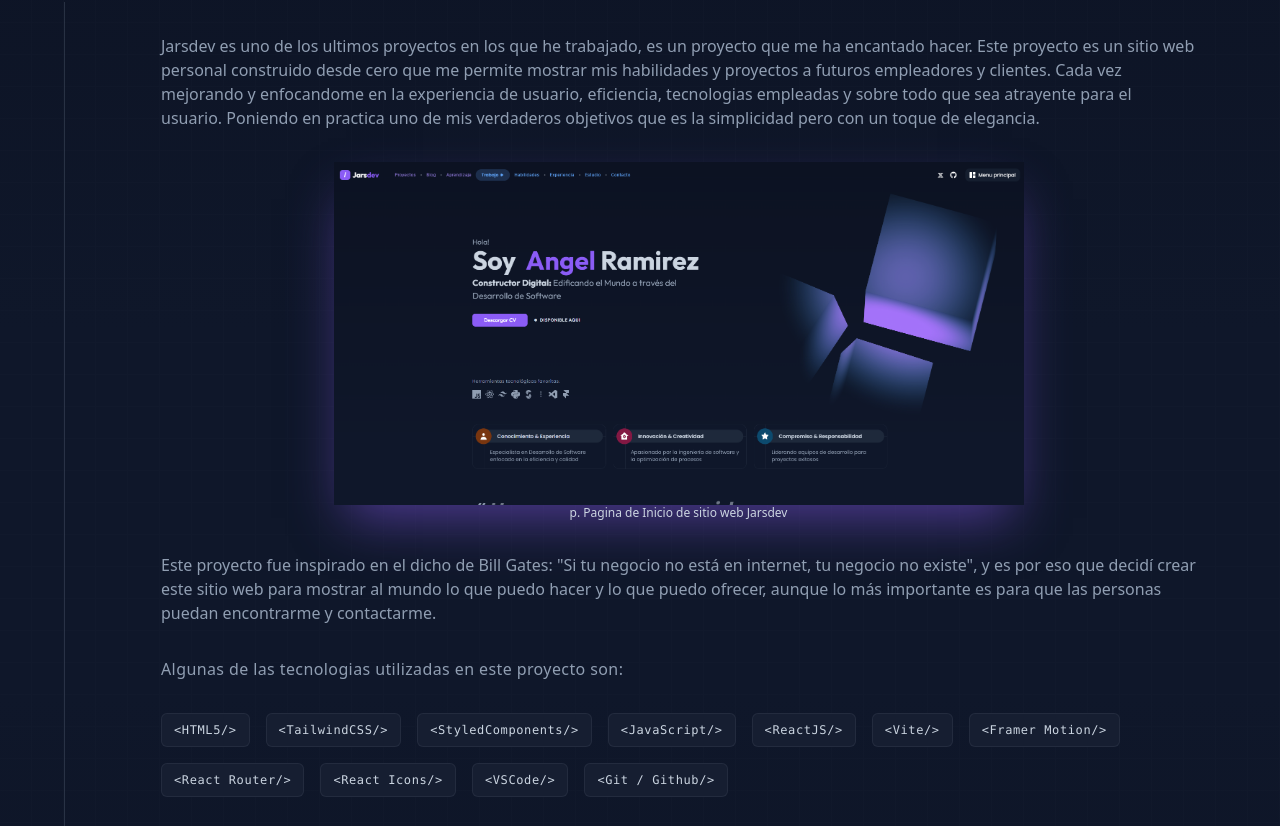
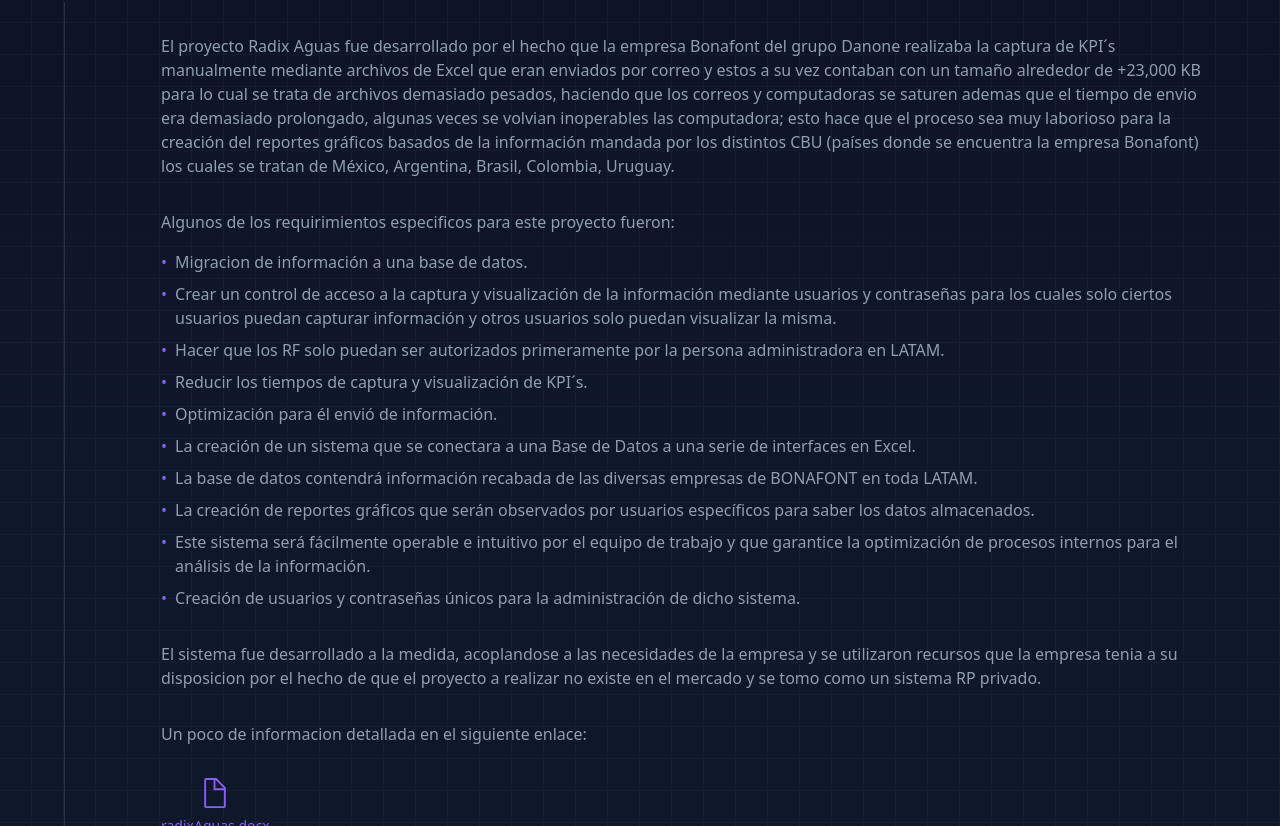
Before and after one commit to ImJars/Development-full-coding, a React (Vite) app: page /project_page_Six in a window 1280 px wide. Shown: the part 394-1220 px from the top of the page. Built offline with nearby package versions, Linux system fonts and the light colour scheme.

Commit message:
Update projects

```diff
--- a/src/components/projects/project_page_Six.jsx
+++ b/src/components/projects/project_page_Six.jsx
@@ -4,6 +4,7 @@ import Languajes from "../skills/languajes";
 import Footer from "../../footer";
 import { MdOutlineKeyboardBackspace } from "react-icons/md";
 import { useNavigate } from "react-router-dom";
+import { SlDoc } from "react-icons/sl";
 
 const ProjectSection = styled.section`
   display: inline-block;
@@ -38,7 +39,7 @@ const BackgroundSection = styled.div`
     height: 100%;
     position: absolute;
     z-index: 1;
-    opacity: 0.3199;
+    opacity: 1;
   }
 `;
 const TitleSection = styled.div`
@@ -62,63 +63,147 @@ function PageProjectSix() {
         <section className=" text-white">
           <ProjectSection>
             <div className="content-wrapped pt-20 sm:pt-32">
-              <div className="flex">
+              <div className="flex mx-4 sm:mx-0">
                 <button onClick={() => navigate(-1)} className="">
                   <MdOutlineKeyboardBackspace className="text-4xl text-text-general hover:scale-90 transition-all duration-300 ease-in-out" />
                 </button>
               </div>
               <TitleSection className="mx-5 sm:mx-0 my-20 flex justify-center">
                 <h1 className="Title-Name text-text-white-gray text-7xl font-bold tracking-wide">
-                  Proyectos varios
+                  Radix Aguas
                 </h1>
               </TitleSection>
-              <div className="border-l px-5 pb-28 md:pl-24 border-text-general border-opacity-20">
-                <div>
-                  <p className="text-text-general my-8 text-justify sm:text-left">
-                    Jarsdev es uno de los ultimos proyectos en los que he
-                    trabajado, es un proyecto que me ha encantado hacer. Este
-                    proyecto es un sitio web personal construido desde cero que
-                    me permite mostrar mis habilidades y proyectos a futuros
-                    empleadores y clientes. Cada vez mejorando y enfocandome en
-                    la experiencia de usuario, eficiencia, tecnologias empleadas
-                    y sobre todo que sea atrayente para el usuario. Poniendo en
-                    practica uno de mis verdaderos objetivos que es la
-                    simplicidad pero con un toque de elegancia.
+              <div className="border-l pb-28 md:pl-24 border-text-general border-opacity-20">
+                <div className="mx-4 sm:mx-0">
+                  <p className="text-text-general my-8 sm:text-left">
+                    El proyecto Radix Aguas fue desarrollado por el hecho que la
+                    empresa Bonafont del grupo Danone realizaba la captura de
+                    KPI´s manualmente mediante archivos de Excel que eran
+                    enviados por correo y estos a su vez contaban con un tamaño
+                    alrededor de +23,000 KB para lo cual se trata de archivos
+                    demasiado pesados, haciendo que los correos y computadoras
+                    se saturen ademas que el tiempo de envio era demasiado
+                    prolongado, algunas veces se volvian inoperables las
+                    computadora; esto hace que el proceso sea muy laborioso para
+                    la creación del reportes gráficos basados de la información
+                    mandada por los distintos CBU (países donde se encuentra la
+                    empresa Bonafont) los cuales se tratan de México, Argentina,
+                    Brasil, Colombia, Uruguay.
                   </p>
-                  <div className="flex flex-col justify-center my-8">
-                    <img
-                      src="legacyier-express.png"
-                      alt="img_legacyier-express"
-                      className="w-2/3 shadow-2xl shadow-text-purple/50 flex justify-center mx-auto"
-                    />
-                    <p className="flex justify-center text-xs text-text-white-gray">
-                      p. Pagina de Inicio de sitio web Jarsdev
-                    </p>
-                  </div>
+                  <p className="text-text-general my-4 text-justify sm:text-left">
+                    Algunos de los requirimientos especificos para este proyecto
+                    fueron:
+                  </p>
+                  <ul className="text-text-general my-4 sm:text-left flex flex-col gap-2">
+                    <li className="flex space-x-2">
+                      <span className="text-text-purple">&#8226;</span>
+                      <p>Migracion de información a una base de datos.</p>
+                    </li>
+                    <li className="flex space-x-2">
+                      <span className="text-text-purple">&#8226;</span>
+                      <p>
+                        Crear un control de acceso a la captura y visualización
+                        de la información mediante usuarios y contraseñas para
+                        los cuales solo ciertos usuarios puedan capturar
+                        información y otros usuarios solo puedan visualizar la
+                        misma.
+                      </p>
+                    </li>
+                    <li className="flex space-x-2">
+                      <span className="text-text-purple">&#8226;</span>
+                      <p>
+                        Hacer que los RF solo puedan ser autorizados
+                        primeramente por la persona administradora en LATAM.
+                      </p>
+                    </li>
+                    <li className="flex space-x-2">
+                      <span className="text-text-purple">&#8226;</span>
+                      <p>
+                        Reducir los tiempos de captura y visualización de KPI´s.
+                      </p>
+                    </li>
+                    <li className="flex space-x-2">
+                      <span className="text-text-purple">&#8226;</span>
+                      <p>Optimización para él envió de información.</p>
+                    </li>
+                    <li className="flex space-x-2">
+                      <span className="text-text-purple">&#8226;</span>
+                      <p>
+                        La creación de un sistema que se conectara a una Base de
+                        Datos a una serie de interfaces en Excel.
+                      </p>
+                    </li>
+                    <li className="flex space-x-2">
+                      <span className="text-text-purple">&#8226;</span>
+                      <p>
+                        La base de datos contendrá información recabada de las
+                        diversas empresas de BONAFONT en toda LATAM.
+                      </p>
+                    </li>
+                    <li className="flex space-x-2">
+                      <span className="text-text-purple">&#8226;</span>
+                      <p>
+                        La creación de reportes gráficos que serán observados
+                        por usuarios específicos para saber los datos
+                        almacenados.
+                      </p>
+                    </li>
+                    <li className="flex space-x-2">
+                      <span className="text-text-purple">&#8226;</span>
+                      <p>
+                        Este sistema será fácilmente operable e intuitivo por el
+                        equipo de trabajo y que garantice la optimización de
+                        procesos internos para el análisis de la información.
+                      </p>
+                    </li>
+                    <li className="flex space-x-2">
+                      <span className="text-text-purple">&#8226;</span>
+                      <p>
+                        Creación de usuarios y contraseñas únicos para la
+                        administración de dicho sistema.
+                      </p>
+                    </li>
+                  </ul>
                   <p className="text-text-general my-8">
-                    Este proyecto fue inspirado en el dicho de Bill Gates: "Si
-                    tu negocio no está en internet, tu negocio no existe", y es
-                    por eso que decidí crear este sitio web para mostrar al
-                    mundo lo que puedo hacer y lo que puedo ofrecer, aunque lo
-                    más importante es para que las personas puedan encontrarme y
-                    contactarme.
+                    El sistema fue desarrollado a la medida, acoplandose a las
+                    necesidades de la empresa y se utilizaron recursos que la
+                    empresa tenia a su disposicion por el hecho de que el
+                    proyecto a realizar no existe en el mercado y se tomo como
+                    un sistema RP privado.
                   </p>
+                  <p className="text-text-general my-8">
+                    Un poco de informacion detallada en el siguiente enlace:
+                  </p>
+                  <div className="inline-block group">
+                      <a href="radixAguas.docx" download={"radixAguas.docx"} className="flex flex-col">
+                        <div className="flex justify-center">
+                          <SlDoc className="text-3xl text-text-purple group-hover:text-purple-400 transition-all duration-200 ease-in-out" />
+                        </div>
+                        <h1 className="text-text-purple text-sm mt-2 group-hover:text-purple-400 transition-all duration-200 ease-in-out">
+                        radixAguas.docx
+                        </h1>
+                      </a>
+                    </div>
                   <p className="text-text-general tracking-wide my-8">
                     Algunas de las tecnologias utilizadas en este proyecto son:
                   </p>
                   <div className="flex flex-wrap gap-4 mt-5">
-                    <Languajes title="HTML5" />
-                    <Languajes title="TailwindCSS" />
-                    <Languajes title="StyledComponents" />
-                    <Languajes title="JavaScript" />
-                    <Languajes title="ReactJS" />
-                    <Languajes title="Vite" />
-                    <Languajes title="Framer Motion" />
-                    <Languajes title="React Router" />
-                    <Languajes title="React Icons" />
+                    <Languajes title="SQL Server" />
+                    <Languajes title="Excel" />
+                    <Languajes title="Visual Basic" />
+                    <Languajes title="Macros de Excel" />
+                    <Languajes title="Google Drive" />
                     <Languajes title="VSCode" />
-                    <Languajes title="Git / Github" />
                   </div>
+                  <p className="text-text-general my-8 font-mono">
+                    ***El proyecto fue tomado como un proyecto privado y
+                    cualquier detalle o informacion sobre grupo Danone se
+                    tomaran acciones legales, no se puede mostrar el codigo
+                    fuente, interfaces, bases de datos, informacion personal, correos
+                    electronicos, productos, ingredientes, proveedores, cartera
+                    de clientes, archivos XML, archivos Excel, ni la
+                    documentación oficial del mismo.***
+                  </p>
                 </div>
               </div>
             </div>
--- a/src/projects.jsx
+++ b/src/projects.jsx
@@ -171,7 +171,7 @@ function Projects() {
                 />
                 <SoftwareProject
                   title={'Proyecto Bonafont'}
-                  description={'Sistema de gestión de proyectos para empresas de desarrollo de software.'}
+                  description={'Radix Aguas fue desarrollado para la empresa Bonafont del grupo Danone realizaba la captura de KPI´s manualmente mediante archivos de Excel.'}
                   skill_1={'TailwindCSS'}
                   skill_2={'ReactJS'}
                   skill_3={'NextJS'}
```
Also changed, not shown: 1 other file (tests, documents, lock files or other folders).
